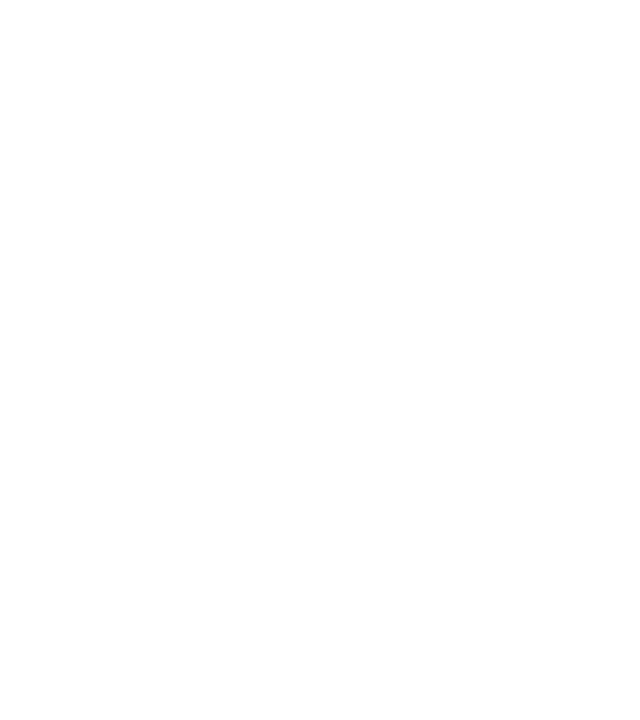
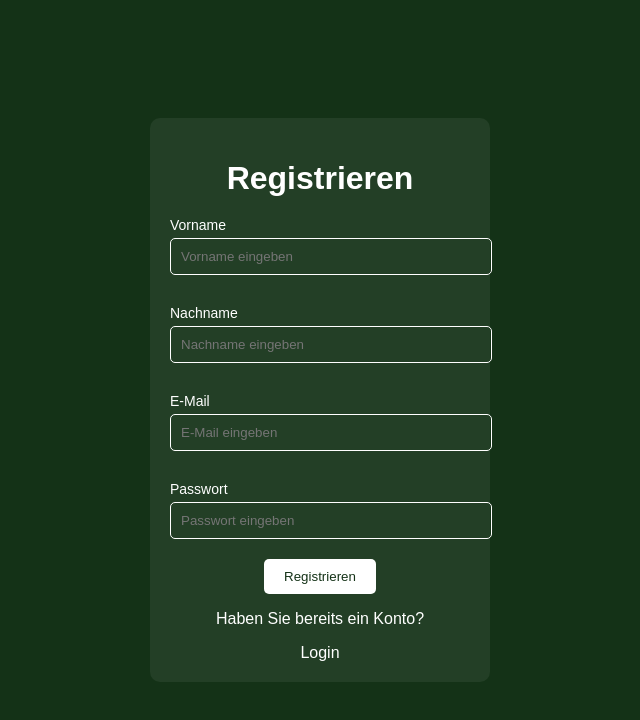
Before and after one commit to farouksaadeh/ZooApp, a React (Create React App) app: page /register in a window 1280 px wide. Before the commit this address had no page. Shown: the top 720 px of the page, without its empty margins (320-960 px from the left). Built offline with nearby package versions, Linux system fonts and the light colour scheme.

Commit message:
Daten speichern Fehler

```diff
--- a/package.json
+++ b/package.json
@@ -6,6 +6,7 @@
     "@testing-library/jest-dom": "^5.17.0",
     "@testing-library/react": "^13.4.0",
     "@testing-library/user-event": "^13.5.0",
+    "cors": "^2.8.5",
     "react": "^18.3.1",
     "react-dom": "^18.3.1",
     "react-router-dom": "^6.28.0",
--- a/src/App.js
+++ b/src/App.js
@@ -2,6 +2,7 @@ import './App.css';
 import Home from './components/home/home';
 import { BrowserRouter as Router, Route, Routes } from 'react-router-dom';
 import Login from './components/Login/Login';
+import Register from './components/Register/Register';
 
 function App() {
   return (
@@ -10,6 +11,7 @@ function App() {
         <Routes>
           <Route path="/" element={<Home />} />
           <Route path="/login" element={<Login />} />
+          <Route path="/register" element={<Register />} />
         </Routes>
       </div>
     </Router>
--- a/src/components/Login/Login.js
+++ b/src/components/Login/Login.js
@@ -1,18 +1,54 @@
-import React from 'react';
+import React, { useState } from 'react';
 import './Login.css';
 import { Link } from 'react-router-dom';
 
 export default function Login() {
+  const [email, setEmail] = useState('');
+  const [password, setPassword] = useState('');
+
+  const handleSubmit = async (e) => {
+    e.preventDefault();
+    try {
+      const response = await fetch('http://localhost:5000/login', {
+        method: 'POST',
+        headers: { 'Content-Type': 'application/json' },
+        body: JSON.stringify({ email, password }),
+      });
+      const data = await response.json();
+      if (response.ok) {
+        alert(data.message);
+      } else {
+        alert(data.message);
+      }
+    } catch (error) {
+      alert('Fehler beim Login!');
+    }
+  };
+
   return (
     <div className="login-container">
       <div className="login-form">
         <h1>Login</h1>
-        <form>
+        <form onSubmit={handleSubmit}>
           <label htmlFor="email">E-Mail</label>
-          <input type="email" id="email" placeholder="E-Mail eingeben" required />
+          <input
+            type="email"
+            id="email"
+            placeholder="E-Mail eingeben"
+            value={email}
+            onChange={(e) => setEmail(e.target.value)}
+            required
+          />
 
           <label htmlFor="password">Passwort</label>
-          <input type="password" id="password" placeholder="Passwort eingeben" required />
+          <input
+            type="password"
+            id="password"
+            placeholder="Passwort eingeben"
+            value={password}
+            onChange={(e) => setPassword(e.target.value)}
+            required
+          />
 
           <button type="submit">Login</button>
         </form>
--- /dev/null
+++ b/src/components/Register/Register.css
@@ -0,0 +1,64 @@
+.register-container {
+    display: flex;
+    justify-content: center;
+    align-items: center;
+    height: 100vh;
+    background-color: #143217;
+    color: white;
+    font-family: Arial, sans-serif;
+  }
+
+  .register-form {
+    background-color: #ffffff10;
+    padding: 20px;
+    border-radius: 10px;
+    width: 300px;
+    text-align: center;
+  }
+
+  .register-form h1 {
+    margin-bottom: 20px;
+  }
+
+  .register-form label {
+    display: block;
+    text-align: left;
+    margin: 10px 0 5px;
+    font-size: 14px;
+  }
+
+  .register-form input {
+    width: 100%;
+    padding: 10px;
+    margin-bottom: 20px;
+    border: 1px solid white;
+    border-radius: 5px;
+    background-color: transparent;
+    color: white;
+  }
+
+  .register-form button {
+    padding: 10px 20px;
+    background-color: white;
+    color: #143217;
+    border: none;
+    border-radius: 5px;
+    cursor: pointer;
+    transition: background-color 0.3s, color 0.3s;
+  }
+
+  .register-form button:hover {
+    background-color: #143217;
+    color: white;
+  }
+
+  .login-link {
+    display: block;
+    margin-top: 10px;
+    color: white;
+    text-decoration: none;
+  }
+
+  .login-link:hover {
+    text-decoration: underline;
+  }
--- /dev/null
+++ b/src/components/Register/Register.js
@@ -0,0 +1,95 @@
+import React, { useState } from 'react';
+import './Register.css';
+import { Link, useNavigate } from 'react-router-dom';
+
+export default function Register() {
+  const [formData, setFormData] = useState({
+    firstName: '',
+    lastName: '',
+    email: '',
+    password: '',
+  });
+  const navigate = useNavigate();
+
+  const handleChange = (e) => {
+    const { name, value } = e.target;
+    setFormData({ ...formData, [name]: value });
+  };
+
+  const handleSubmit = async (e) => {
+    e.preventDefault();
+    try {
+        const response = await fetch('/register', {
+        method: 'POST',
+        headers: { 'Content-Type': 'application/json' },
+        body: JSON.stringify(formData),
+      });
+      const data = await response.json();
+      if (response.ok) {
+        alert(data.message);
+        navigate('/login');
+      } else {
+        alert(data.message);
+      }
+    } catch (error) {
+      alert('Fehler bei der Registrierung!');
+    }
+  };
+
+  return (
+    <div className="register-container">
+      <div className="register-form">
+        <h1>Registrieren</h1>
+        <form onSubmit={handleSubmit}>
+          <label htmlFor="firstName">Vorname</label>
+          <input
+            type="text"
+            id="firstName"
+            name="firstName"
+            placeholder="Vorname eingeben"
+            value={formData.firstName}
+            onChange={handleChange}
+            required
+          />
+
+          <label htmlFor="lastName">Nachname</label>
+          <input
+            type="text"
+            id="lastName"
+            name="lastName"
+            placeholder="Nachname eingeben"
+            value={formData.lastName}
+            onChange={handleChange}
+            required
+          />
+
+          <label htmlFor="email">E-Mail</label>
+          <input
+            type="email"
+            id="email"
+            name="email"
+            placeholder="E-Mail eingeben"
+            value={formData.email}
+            onChange={handleChange}
+            required
+          />
+
+          <label htmlFor="password">Passwort</label>
+          <input
+            type="password"
+            id="password"
+            name="password"
+            placeholder="Passwort eingeben"
+            value={formData.password}
+            onChange={handleChange}
+            required
+          />
+
+          <button type="submit">Registrieren</button>
+        </form>
+        <p>Haben Sie bereits ein Konto?</p>
+        <Link to="/login" className="login-link">Login</Link>
+      </div>
+    </div>
+  );
+}
--- /dev/null
+++ b/src/user.json
@@ -0,0 +1 @@
+[]
```
Also changed, not shown: src/server.js (added, +76 -0 lines), 1 other file (tests, documents, lock files or other folders).
